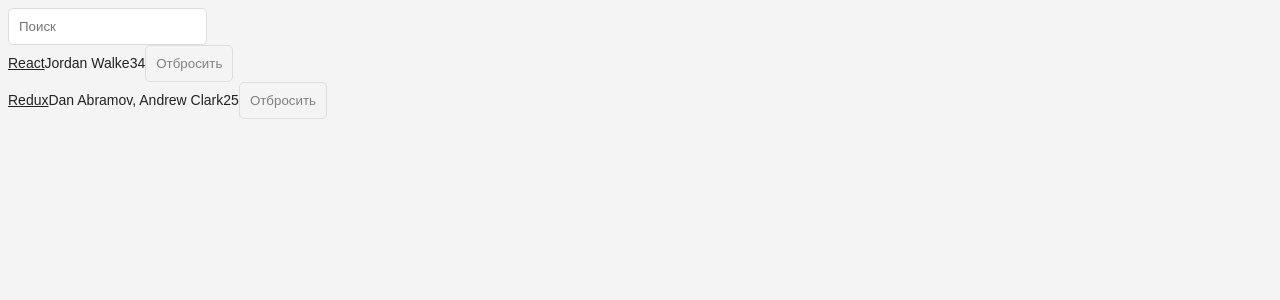
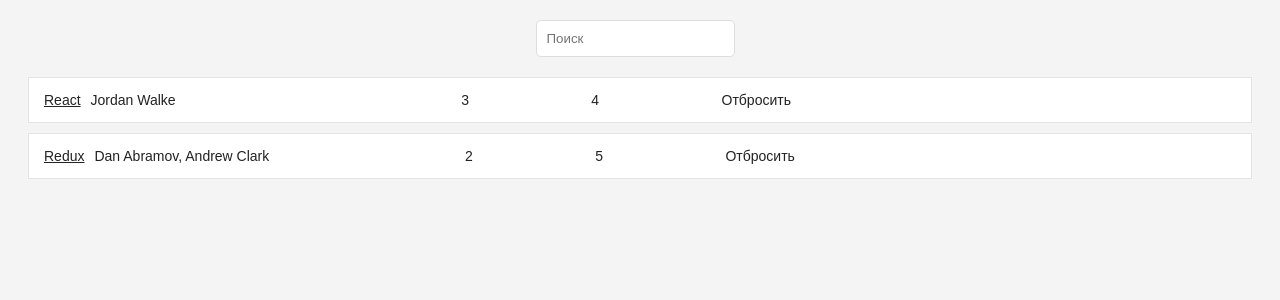
Before and after one commit to BehemothOz/hackernews, a React (Create React App) app: page / in a window 1280 px wide. Shown: the top 300 px of the page. Built offline with nearby package versions, Linux system fonts and the light colour scheme.

Commit message:
new style

```diff
--- a/src/App.js
+++ b/src/App.js
@@ -66,8 +66,10 @@
     const { searchTerm, list } = this.state;
 
     return (
-      <div className="App">
+      <div className="page">
+        <div className="interactions">
           <Search value={searchTerm} onChange={this.onSearchChange}>Поиск</Search>
+        </div>
         <Table list={list} pattern={searchTerm} onDismiss={this.onDismiss}/>
       </div>
     );
@@ -85,28 +87,43 @@
     />
   </form>;
 
-const Table = ({ list, pattern, onDismiss }) =>
-  <div>
+const Table = ({ list, pattern, onDismiss }) => {
+  const largeColumn = {
+    width: '40%',
+  };
+
+  const midColumn = {
+    width: '30%',
+  };
+
+  const smallColumn = {
+    width: '10%',
+  };
+
+  return (
+    <div className="table">
       {list.filter(isSearched(pattern)).map(item =>
-      <div key={item.objectID}>
+        <div key={item.objectID} className="table-row">
           <span>
-          <a href={item.url}>{item.title}</a>
+            <a href={item.url} style={largeColumn}>{item.title}</a>
           </span>
-        <span>{item.author}</span>
-        <span>{item.num_comments}</span>
-        <span>{item.points}</span>
-        <span>
+          <span style={midColumn}>{item.author}</span>
+          <span style={smallColumn}>{item.num_comments}</span>
+          <span style={smallColumn}>{item.points}</span>
+          <span style={smallColumn}>
             {/* <button
               onClick={() => onDismiss(item.objectID)}
               type="button"
             >
               Отбросить
             </button> */}
-          <Button onClick={() => onDismiss(item.objectID)}>Отбросить</Button>
+            <Button onClick={() => onDismiss(item.objectID)} className="button-inline">Отбросить</Button>
           </span>
         </div>
       )}
-  </div>;
+    </div>
+  );
+}
 
 const Button = ({ onClick, className = '', children }) =>
   <button
```
Lines whose indentation alone changed are shown as unchanged.
